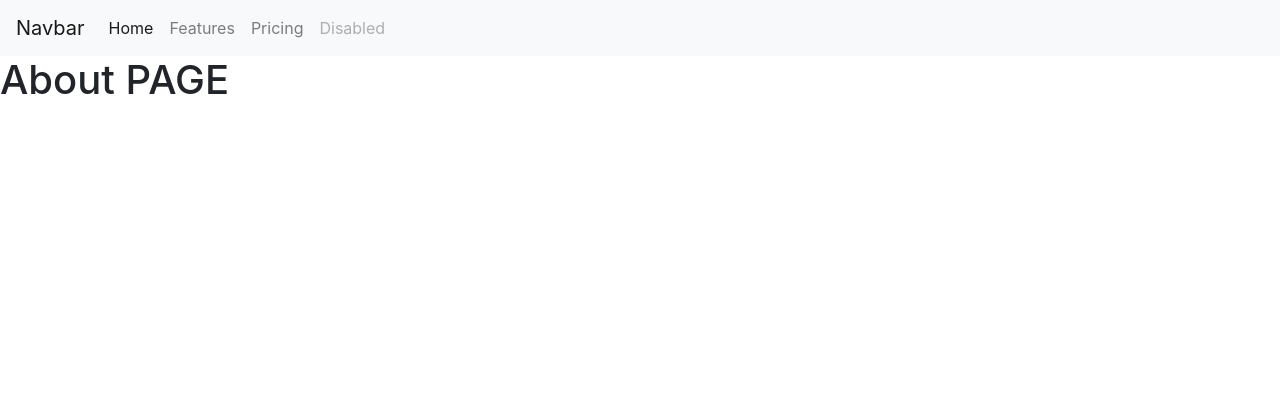
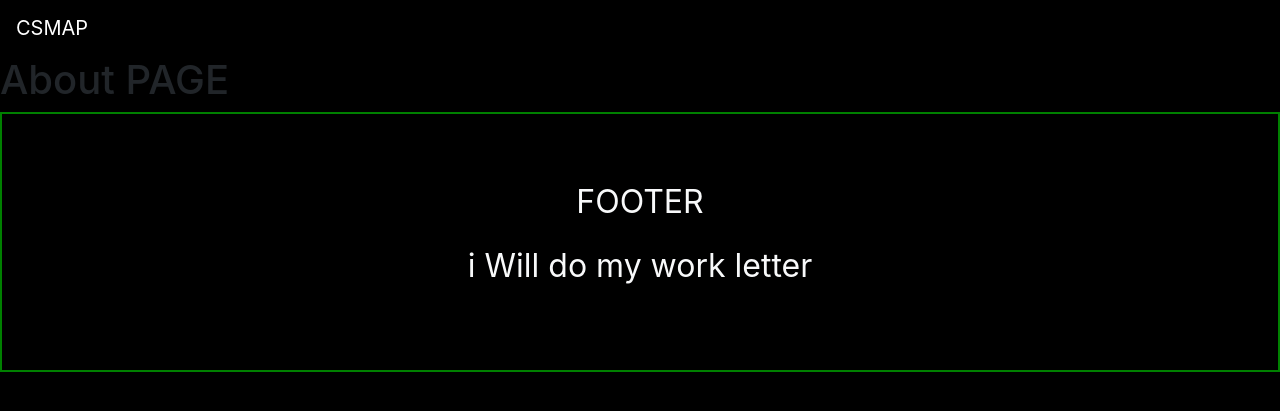
Before and after one commit to aayushsonu/csmap, a Flask app: template templates/about.html in a window 1280 px wide. Shown: the top 411 px of the page. Run offline with Flask 2, Linux system fonts and the light colour scheme; the template is opened without the code that fills it, so the values that code supplies are empty; some libraries are stand-ins or nearby versions.

Commit message:
Some other files added here

```diff
--- a/templates/layout.html
+++ b/templates/layout.html
@@ -1,42 +1,109 @@
-<!doctype html>
+<!DOCTYPE html>
 <html lang="en">
   <head>
     {% block head %}
 
     <!-- Required meta tags -->
-    <meta charset="utf-8">
-    <meta name="viewport" content="width=device-width, initial-scale=1, shrink-to-fit=no">
+    <meta charset="utf-8" />
+    <meta
+      name="viewport"
+      content="width=device-width, initial-scale=1, shrink-to-fit=no"
+    />
 
     <!-- Bootstrap CSS -->
-    <link rel="stylesheet" href="https://maxcdn.bootstrapcdn.com/bootstrap/4.0.0/css/bootstrap.min.css" integrity="sha384-Gn5384xqQ1aoWXA+058RXPxPg6fy4IWvTNh0E263XmFcJlSAwiGgFAW/dAiS6JXm" crossorigin="anonymous">
+    <link
+      rel="stylesheet"
+      href="https://maxcdn.bootstrapcdn.com/bootstrap/4.0.0/css/bootstrap.min.css"
+      integrity="sha384-Gn5384xqQ1aoWXA+058RXPxPg6fy4IWvTNh0E263XmFcJlSAwiGgFAW/dAiS6JXm"
+      crossorigin="anonymous"
+    />
+    <style>
+      body {
+        background: black;
+      }
+      .text-red {
+        color: #e63946;
+      }
+
+      .text-light {
+        color: #f4f4f4;
+      }
+
+      .text-black {
+        color: #333333;
+      }
+
+      .text-gray {
+        color: #555555;
+      }
+
+      .bg-dark {
+        background-color: #263238;
+      }
+      nav.bg {
+        background-color: black !important;
+      }
+    </style>
     <title>CSMAP</title>
     {% endblock %}
   </head>
 
-
   <body>
-    <nav class="navbar navbar-expand-lg navbar-light bg-light">
-        <a class="navbar-brand" href="#">Navbar</a>
-        <button class="navbar-toggler" type="button" data-toggle="collapse" data-target="#navbarNavAltMarkup" aria-controls="navbarNavAltMarkup" aria-expanded="false" aria-label="Toggle navigation">
+    <nav class="navbar navbar-expand-lg navbar-dark bg">
+      <a class="navbar-brand" href="#">CSMAP</a>
+      <button
+        class="navbar-toggler"
+        type="button"
+        data-toggle="collapse"
+        data-target="#navbarNavAltMarkup"
+        aria-controls="navbarNavAltMarkup"
+        aria-expanded="false"
+        aria-label="Toggle navigation"
+      >
         <span class="navbar-toggler-icon"></span>
       </button>
       <div class="collapse navbar-collapse" id="navbarNavAltMarkup">
         <div class="navbar-nav">
-            <a class="nav-item nav-link active" href="#">Home <span class="sr-only">(current)</span></a>
-            <a class="nav-item nav-link" href="#">Features</a>
-            <a class="nav-item nav-link" href="#">Pricing</a>
-            <a class="nav-item nav-link disabled" href="#">Disabled</a>
+          <!-- <a class="nav-item nav-link active" href="#">Home <span class="sr-only">(current)</span></a> -->
+          <!-- <a class="nav-item nav-link" href="#">Features</a> -->
+          <!-- <a class="nav-item nav-link" href="#">Pricing</a> -->
+          <!-- <a class="nav-item nav-link disabled" href="#">Disabled</a> -->
         </div>
       </div>
     </nav>
 
     <!-- Body here -->
 
-{% block body %}  {% endblock %}
+    {% block body %} {% endblock %}
 
-
+    <footer>
+      <div
+        class="text-light"
+        style="
+          padding: 4rem;
+          border: 2px solid green;
+          text-align: center;
+          font-size: xx-large;
+        "
+      >
+        <p>FOOTER</p>
+        <p class="container">i Will do my work letter</p>
+      </div>
+    </footer>
   </body>
-    <script src="https://code.jquery.com/jquery-3.2.1.slim.min.js" integrity="sha384-KJ3o2DKtIkvYIK3UENzmM7KCkRr/rE9/Qpg6aAZGJwFDMVNA/GpGFF93hXpG5KkN" crossorigin="anonymous"></script>
-    <script src="https://cdnjs.cloudflare.com/ajax/libs/popper.js/1.12.9/umd/popper.min.js" integrity="sha384-ApNbgh9B+Y1QKtv3Rn7W3mgPxhU9K/ScQsAP7hUibX39j7fakFPskvXusvfa0b4Q" crossorigin="anonymous"></script>
-    <script src="https://maxcdn.bootstrapcdn.com/bootstrap/4.0.0/js/bootstrap.min.js" integrity="sha384-JZR6Spejh4U02d8jOt6vLEHfe/JQGiRRSQQxSfFWpi1MquVdAyjUar5+76PVCmYl" crossorigin="anonymous"></script>
+  <script
+    src="https://code.jquery.com/jquery-3.2.1.slim.min.js"
+    integrity="sha384-KJ3o2DKtIkvYIK3UENzmM7KCkRr/rE9/Qpg6aAZGJwFDMVNA/GpGFF93hXpG5KkN"
+    crossorigin="anonymous"
+  ></script>
+  <script
+    src="https://cdnjs.cloudflare.com/ajax/libs/popper.js/1.12.9/umd/popper.min.js"
+    integrity="sha384-ApNbgh9B+Y1QKtv3Rn7W3mgPxhU9K/ScQsAP7hUibX39j7fakFPskvXusvfa0b4Q"
+    crossorigin="anonymous"
+  ></script>
+  <script
+    src="https://maxcdn.bootstrapcdn.com/bootstrap/4.0.0/js/bootstrap.min.js"
+    integrity="sha384-JZR6Spejh4U02d8jOt6vLEHfe/JQGiRRSQQxSfFWpi1MquVdAyjUar5+76PVCmYl"
+    crossorigin="anonymous"
+  ></script>
 </html>
```
Also changed, not shown: main1.py (+102 -57 lines), templates/index.html (+35 -29 lines). Lines whose indentation alone changed are shown as unchanged.
